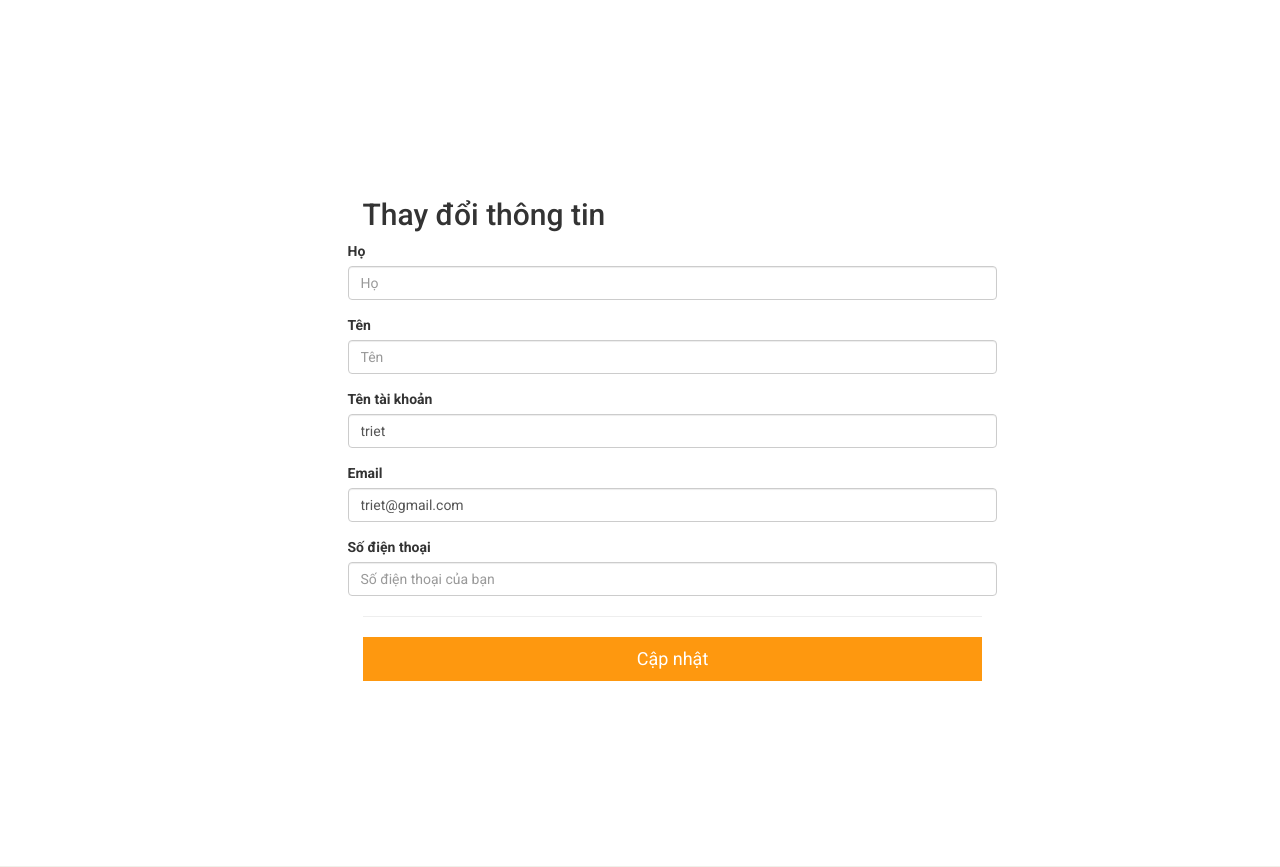
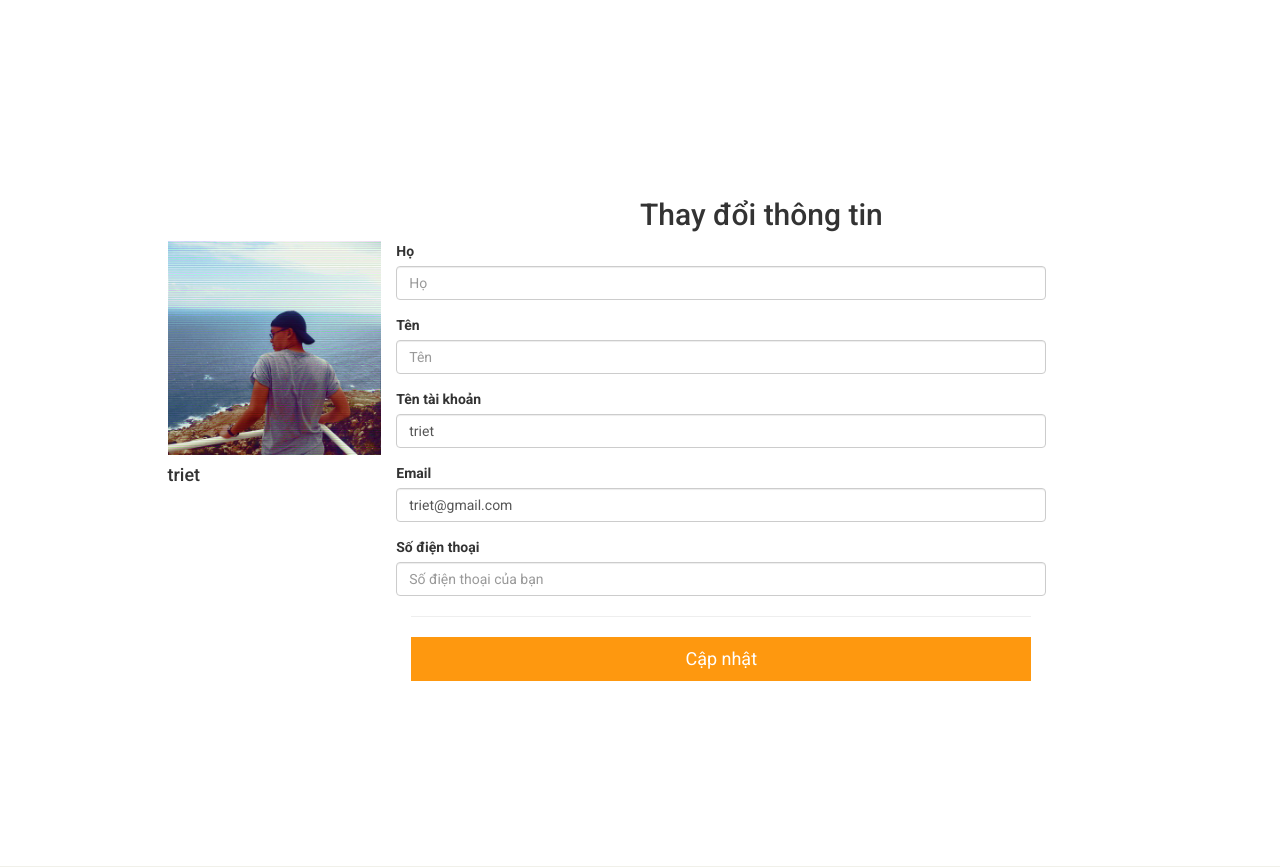
Before and after one commit to trietvo3105/Shopping-Site, a Django app: page /profile/ in a window 1280 px wide. Shown: the part 219-1086 px from the top of the page. Run offline with Django 3.2, Linux system fonts and the light colour scheme; a user stored in the database is signed in; some libraries are stand-ins or nearby versions.

Commit message:
sửa user

```diff
--- a/shoppingsite1/onlineshop/settings.py
+++ b/shoppingsite1/onlineshop/settings.py
@@ -131,3 +131,6 @@ AUTH_USER_MODEL = 'user.KhachHangUser'
 STATICFILES_DIRS = [
     os.path.join(BASE_DIR, 'static'),
 ]
+
+MEDIA_URL = '/media/'
+MEDIA_ROOT = os.path.join(BASE_DIR, 'media')
--- a/shoppingsite1/onlineshop/urls.py
+++ b/shoppingsite1/onlineshop/urls.py
@@ -15,9 +15,16 @@ Including another URLconf
 """
 from django.contrib import admin
 from django.urls import path, include
+from django.conf import settings
 
 urlpatterns = [
     path('admin/', admin.site.urls),
     path('', include('core.urls')),
 
 ]
+
+
+if settings.DEBUG:
+    from django.conf.urls.static import static
+
+    urlpatterns += static(settings.MEDIA_URL, document_root=settings.MEDIA_ROOT)
--- a/shoppingsite1/templates/login/profile.html
+++ b/shoppingsite1/templates/login/profile.html
@@ -5,12 +5,28 @@
 <section id="form"><!--form-->
     <div class="container">
         <div class="row">
-            <div class="col-sm-10 col-sm-offset-3">
+            <div class="col-sm-10 col-sm-offset-1">
                 <div class="profile-form"><!--login form-->
-                    <h2>Thay đổi thông tin</h2>
+                    <div class="col-sm-offset-6">
+                        <h2>Thay đổi thông tin</h2>
+                    </div>
+
                     <form action="{% url 'core:profile' %}" method="post">
                         {% csrf_token %}
                         <div class="row">
+                            <div class="col-md-3 mb-3">
+                                <div class="card">
+                                    {% if user.photo %}
+                                        <img class="card-img-top" src="{{ user.photo.url }}" alt="image" style="width:100%">
+                                    {% else %}
+                                        <img class="card-img-top" src="{% static 'images/Avatar/BestOfTheBest.jpg' %}" alt="image" style="width:100%">
+                                    {% endif %}
+                                    <div class="card-body">
+                                        <h4 class="card-title">{{ user.username }}</h4>
+                                        <p class="card-text">{{ user.description|truncatewords:40 }}</p>
+                                    </div>
+                                </div>
+                            </div>
                             <div class="col-md-8">
                                 <form method="post" action="." enctype="multipart/form-data">
                                     {% csrf_token %}
```
Also changed, not shown: shoppingsite1/db.sqlite3, shoppingsite1/static/images/Avatar/BestOfTheBest.jpg (added).
